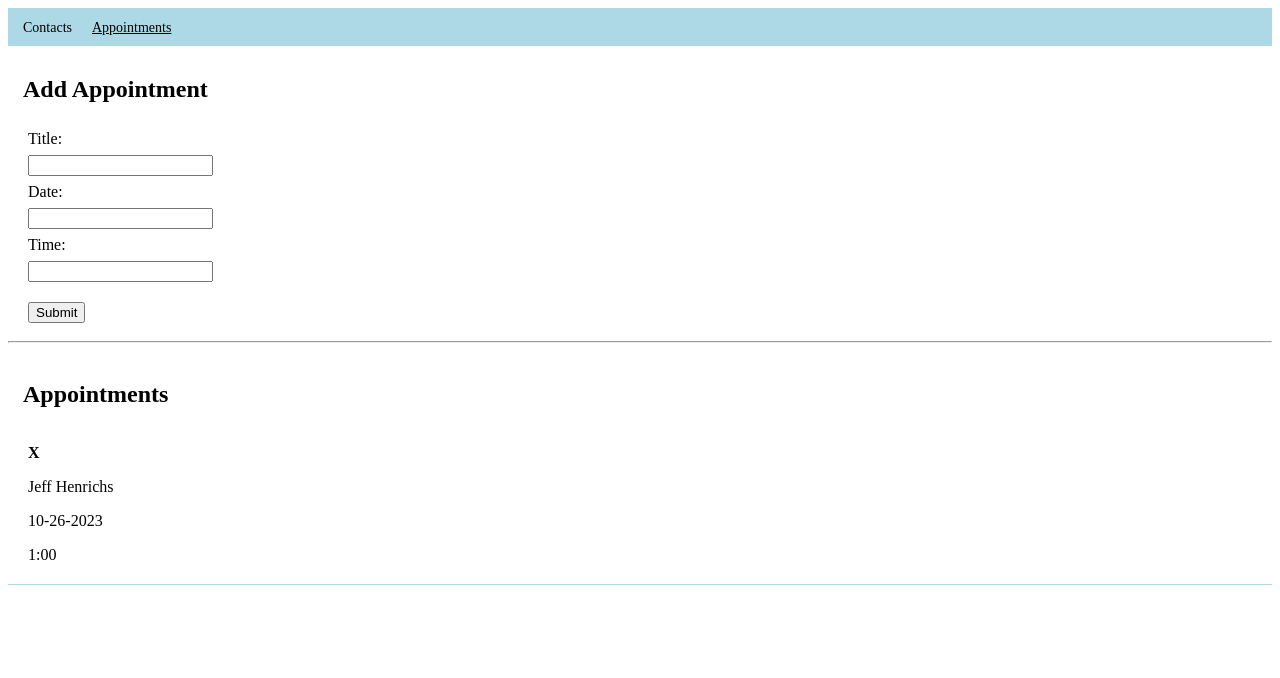
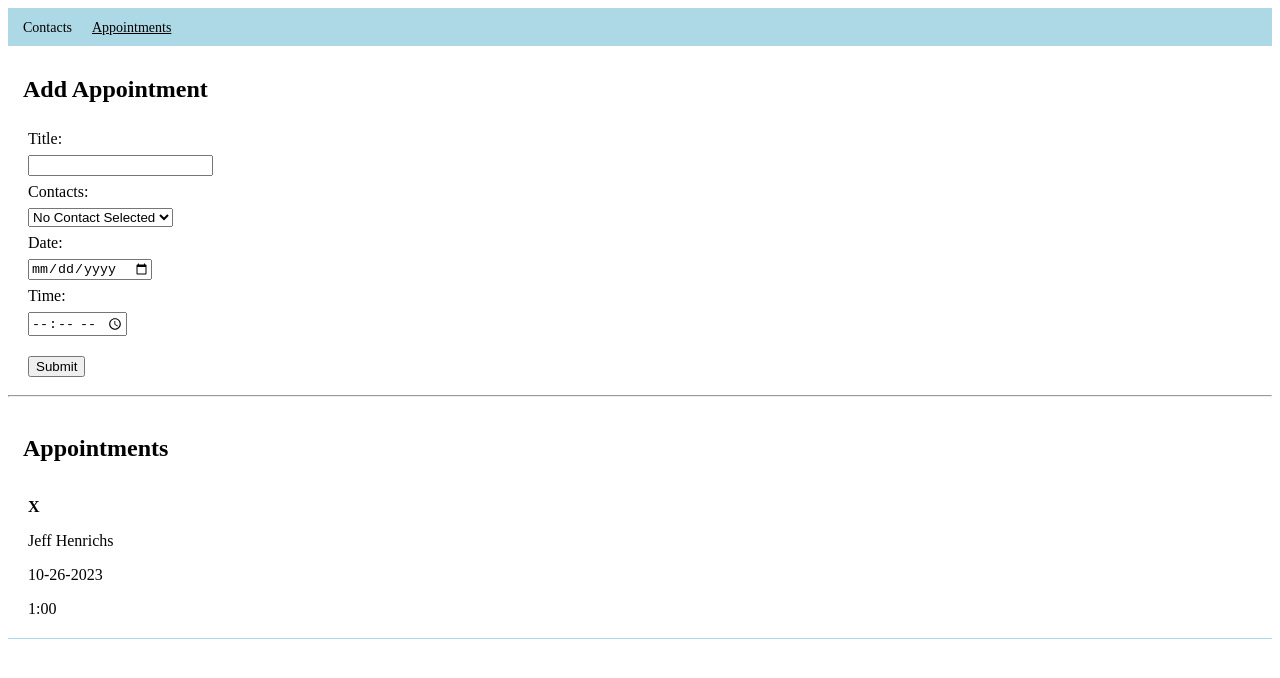
Before and after one commit to jjhenrichs/appointment-planner, a React (Create React App) app: page /appointments in a window 1280 px wide. Shown: the top 678 px of the page. Built offline with nearby package versions, Linux system fonts and the light colour scheme.

Commit message:
Able to add appointments

```diff
--- a/src/components/AppointmentForm.js
+++ b/src/components/AppointmentForm.js
@@ -28,23 +28,32 @@ export default function AppointmentForm({
         name="title"
         value={title}
         onChange={({ target }) => setTitle(target.value)}
+        required
+      />
+      <label htmfor="contact">Contacts:</label>
+      <ContactPicker
+        contacts={contacts}
+        setContact={setContact}
+        name="contact"
       />
       <label htmlFor="date">Date:</label>
       <input
-        type="text"
+        type="date"
         id="date"
         name="date"
         min={getTodayString()}
         value={date}
         onChange={({ target }) => setDate(target.value)}
+        required
       />
       <label htmlFor="time">Time:</label>
       <input
-        type="text"
+        type="time"
         id="time"
         name="time"
         value={time}
         onChange={({ target }) => setTime(target.value)}
+        required
       />
       <br />
       <button type="submit">Submit</button>
--- a/src/components/ContactPicker.js
+++ b/src/components/ContactPicker.js
@@ -1,5 +1,18 @@
 import React from "react";
 
-export const ContactPicker = () => {
-  return <></>;
+export const ContactPicker = ({ contacts, setContact }) => {
+  return (
+    <div>
+      <select onChange={({ target }) => setContact(target.value)} required>
+        <option defaultValue="selected" key={-1}>
+          No Contact Selected
+        </option>
+        {contacts.map((contact, index) => (
+          <option key={index} value={contact.name}>
+            {contact.name}
+          </option>
+        ))}
+      </select>
+    </div>
+  );
 };
```
Also changed, not shown: 1 other file (tests, documents, lock files or other folders).
